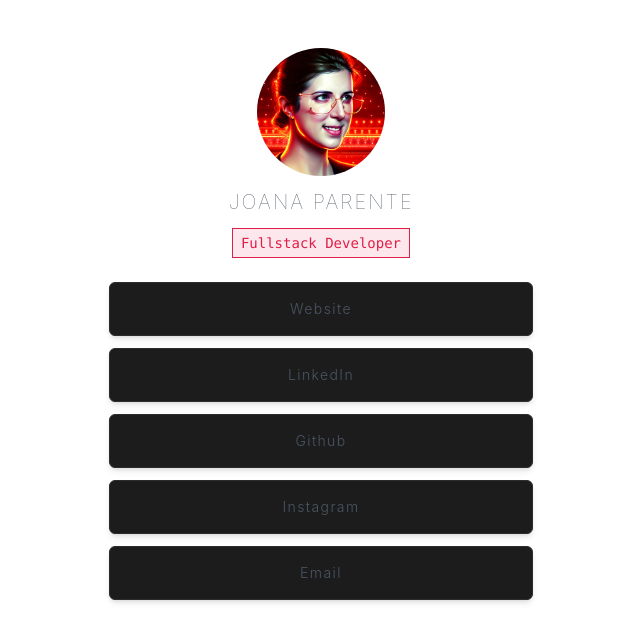
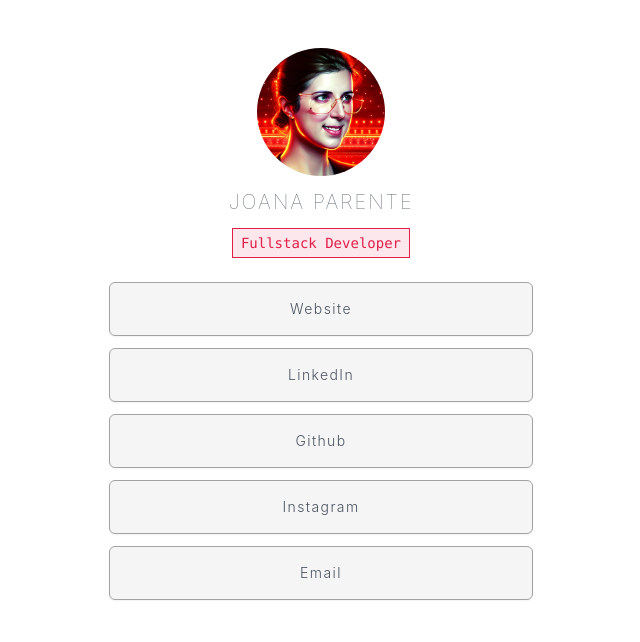
Before and after one commit to jrparente/joanaramosparente-v2, a React (Vite) app: page /bio in a window 1280 px wide. Shown: the top 642 px of the page, without its empty margins (319-959 px from the left). Built offline with nearby package versions, Linux system fonts and the light colour scheme.

Commit message:
Fixed LinkedIn bio colors in light mode

```diff
--- a/src/pages/bio/index.tsx
+++ b/src/pages/bio/index.tsx
@@ -22,7 +22,7 @@ function Bio() {
       <div className="w-full flex flex-col gap-3">
         <a
           href="/"
-          className="relative font-light text-center py-4 px-3 text-sm tracking-widest rounded-md no-underline border border-solid border-[#2D2D2D] bg-[#1C1C1C] shadow-md"
+          className="relative font-light text-center py-4 px-3 text-sm tracking-widest rounded-md no-underline border border-solid border-neutral-400 hover:border-neutral-500 bg-neutral-100 dark:border-[#2D2D2D] dark:hover:border-[#4C4C4C] dark:bg-[#1C1C1C] shadow-sm dark:shadow-md"
         >
           Website
         </a>
@@ -32,7 +32,7 @@ function Bio() {
             href={route.href}
             target="_blank"
             rel="noopener noreferrer"
-            className="relative font-light text-center py-4 px-3 text-sm tracking-widest rounded-md no-underline border border-solid border-[#2D2D2D] bg-[#1C1C1C] shadow-md"
+            className="relative font-light text-center py-4 px-3 text-sm tracking-widest rounded-md no-underline border border-solid border-neutral-400 hover:border-neutral-500 bg-neutral-100 dark:border-[#2D2D2D] dark:hover:border-[#4C4C4C] dark:bg-[#1C1C1C] shadow-sm dark:shadow-md"
           >
             {route.label}
           </a>
```
